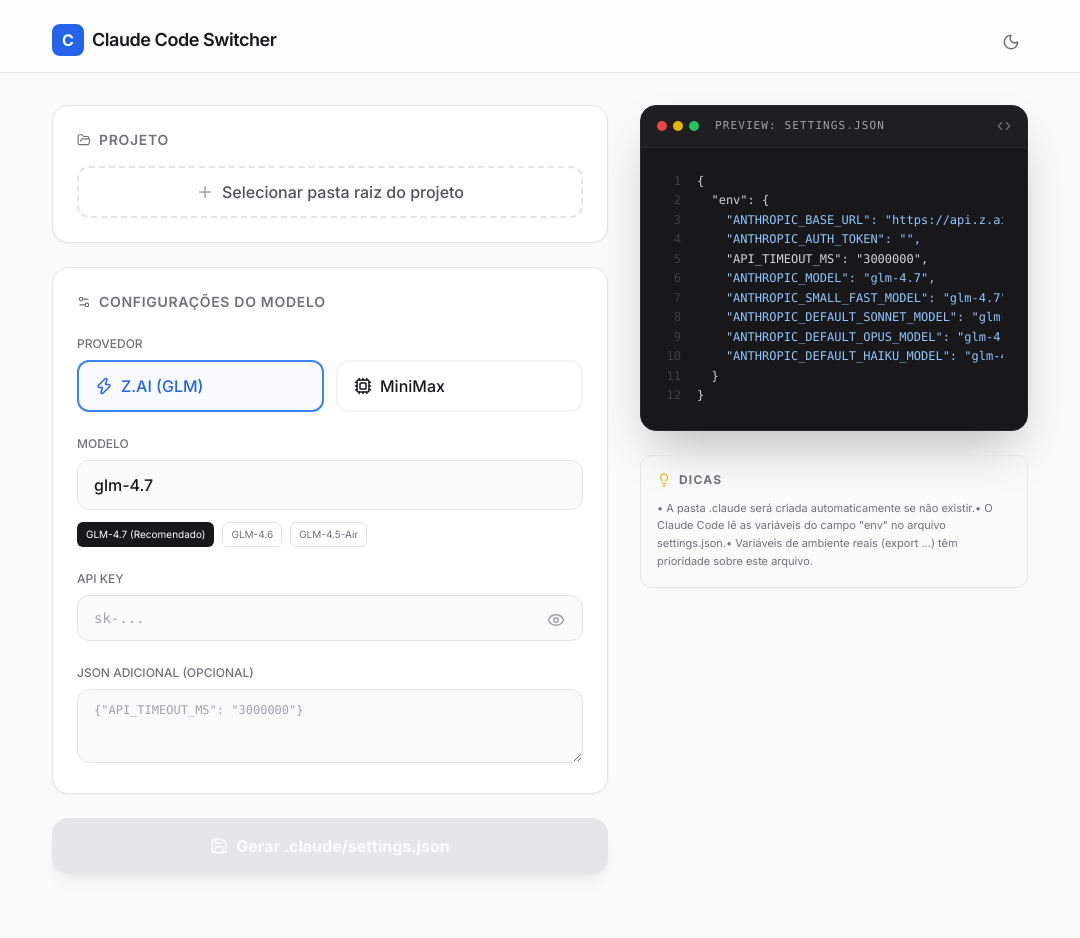
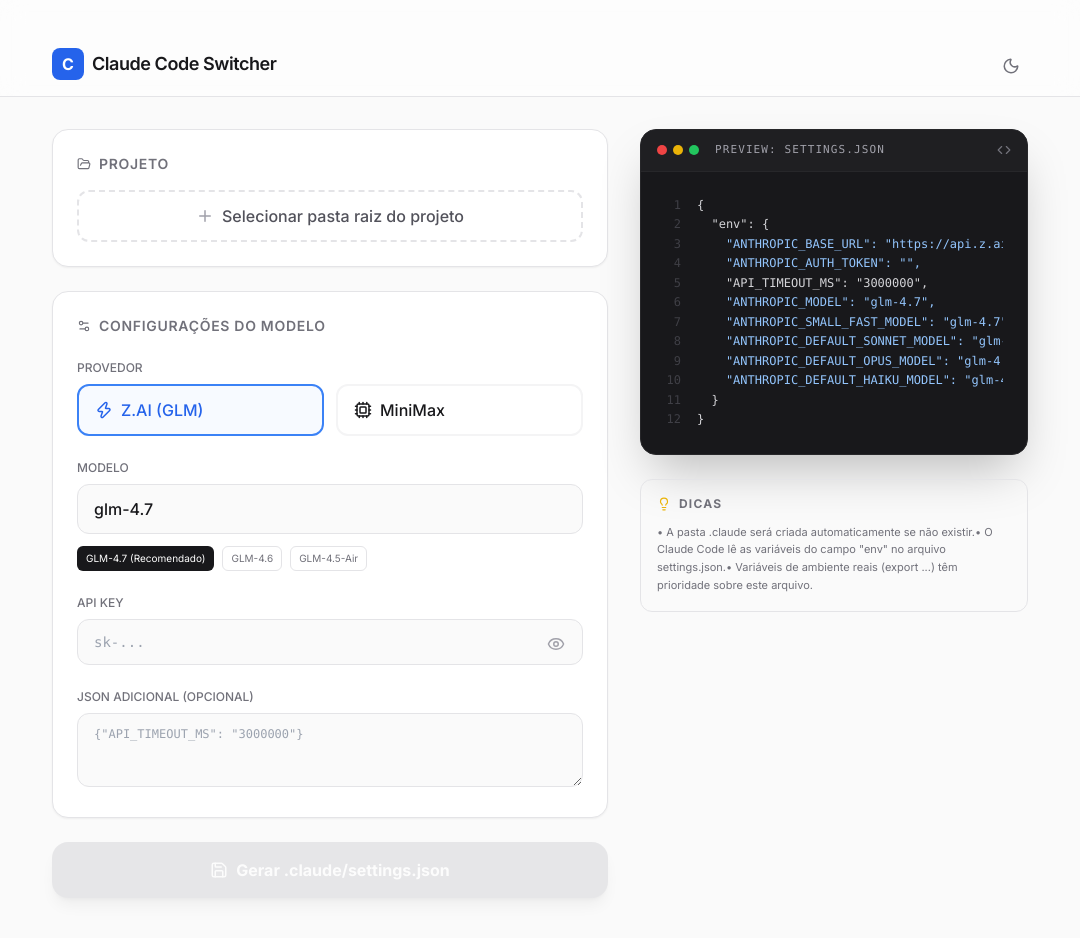
Before and after one commit to eliasribeiro/DESK.CCSwitchModel, an Electron app: page index.html in a window 1080 px wide. Both pictures are taken after a click on the button 1011 px from the left and 40 px from the top of the page. Drawn offline with nearby package versions, Linux system fonts and the light colour scheme.

Commit message:
refactor(theme): improve dark mode implementation and styling
- Format tailwind config for better readability
- Apply dark mode class to body element for consistent theming
- Increase header padding and add no-drag region
- Simplify theme toggle logic

```diff
--- a/index.html
+++ b/index.html
@@ -6,7 +6,16 @@
     <meta name="viewport" content="width=device-width, initial-scale=1.0" />
     <title>Claude Code Switcher</title>
     <script>
-      tailwind = { config: { darkMode: 'class', theme: { extend: { colors: { primary: '#3b82f6' } } } } }
+      tailwind = {
+        config: {
+          darkMode: 'class',
+          theme: {
+            extend: {
+              colors: { primary: '#3b82f6' }
+            }
+          }
+        }
+      }
     </script>
     <script src="https://cdn.tailwindcss.com"></script>
     <link rel="preconnect" href="https://fonts.googleapis.com" />
@@ -57,8 +66,13 @@
         const [theme, setTheme] = useState(initial)
         useEffect(() => {
           const el = document.documentElement
-          if (theme === 'dark') el.classList.add('dark')
-          else el.classList.remove('dark')
+          if (theme === 'dark') {
+            el.classList.add('dark')
+            document.body.classList.add('dark')
+          } else {
+            el.classList.remove('dark')
+            document.body.classList.remove('dark')
+          }
           localStorage.setItem('ccswitch-theme', theme)
           // Forçar re-render dos ícones
           window.dispatchEvent(new Event('theme-change'));
@@ -136,14 +150,20 @@
 
         return React.createElement('div', { className: 'min-h-screen pb-12' }, [
           // Header
-          React.createElement('nav', { className: 'border-b border-zinc-200 dark:border-zinc-800 bg-white/50 dark:bg-zinc-950/50 backdrop-blur-md sticky top-0 z-50', style: { WebkitAppRegion: 'drag', paddingTop: '8px' } },
-            React.createElement('div', { className: 'max-w-5xl mx-auto px-6 h-16 flex items-center justify-between' }, [
+          React.createElement('nav', {
+            className: 'border-b border-zinc-200 dark:border-zinc-800 bg-white/50 dark:bg-zinc-950/50 backdrop-blur-md sticky top-0 z-50',
+            style: { WebkitAppRegion: 'drag', paddingTop: '32px' }
+          },
+            React.createElement('div', { className: 'max-w-5xl mx-auto px-6 h-16 flex items-center justify-between', style: { WebkitAppRegion: 'no-drag' } }, [
               React.createElement('div', { className: 'flex items-center gap-2' }, [
                 React.createElement('div', { className: 'w-8 h-8 bg-blue-600 rounded-lg flex items-center justify-center text-white font-bold' }, 'C'),
                 React.createElement('span', { className: 'font-semibold text-lg tracking-tight' }, 'Claude Code Switcher')
               ]),
               React.createElement('button', {
-                onClick: () => setTheme(theme === 'dark' ? 'light' : 'dark'),
+                onClick: () => {
+                  const newTheme = theme === 'dark' ? 'light' : 'dark';
+                  setTheme(newTheme);
+                },
                 className: 'p-2 rounded-full hover:bg-zinc-100 dark:hover:bg-zinc-800 transition-all text-zinc-500 dark:text-zinc-400',
                 style: { WebkitAppRegion: 'no-drag' }
               }, React.createElement(Icon, { name: theme === 'dark' ? 'sun' : 'moon', theme }))
```
